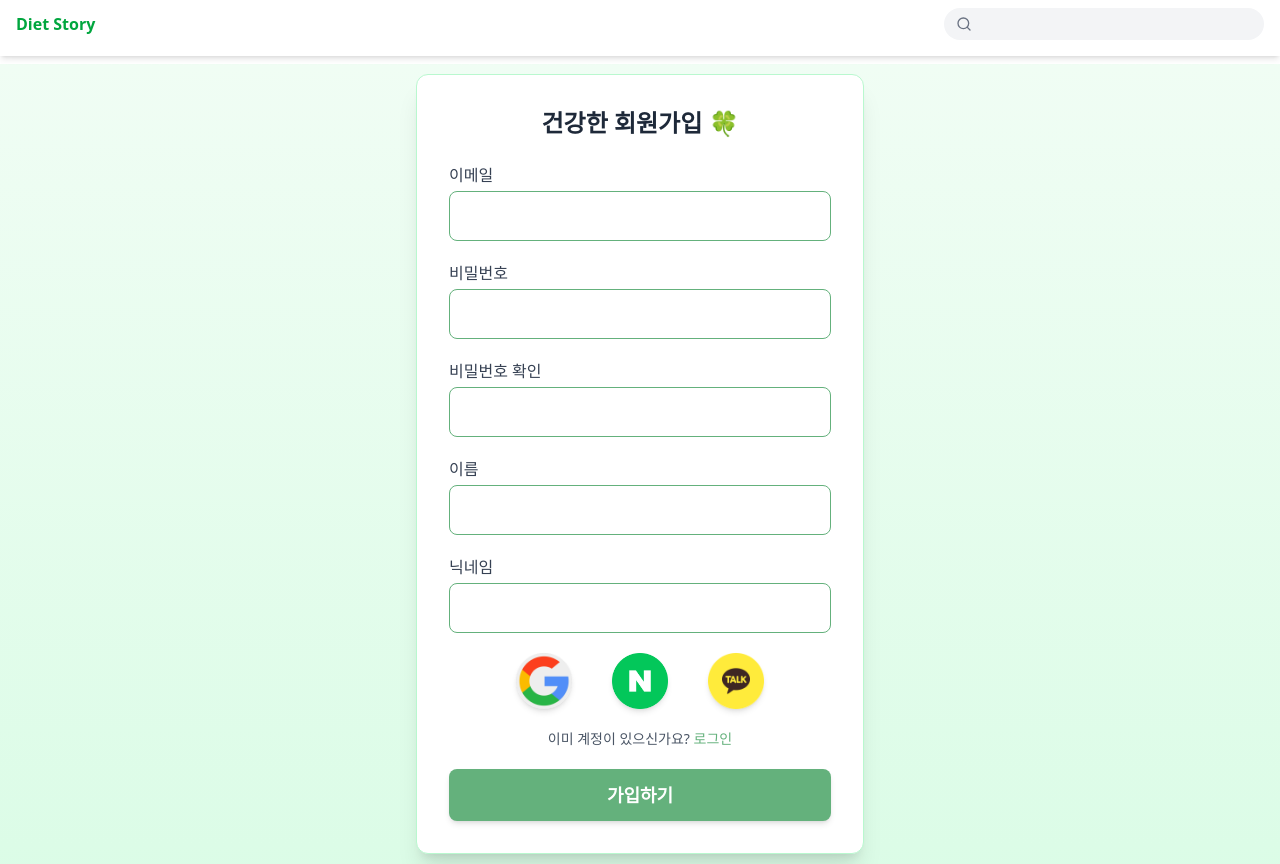
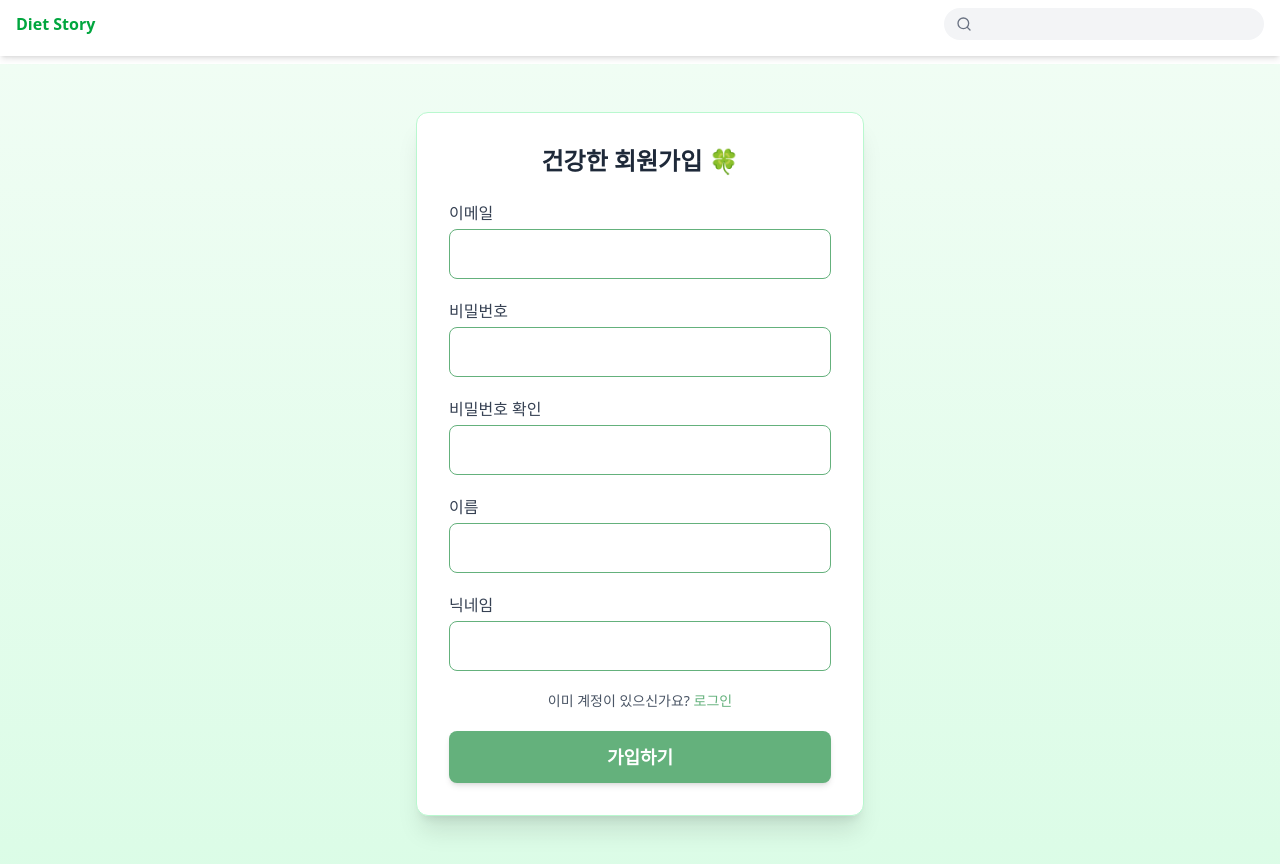
Before and after one commit to 07-main-teamproject/frontend, a React (Vite) app: page /signup in a window 1280 px wide. Built offline with nearby package versions, Linux system fonts and the light colour scheme.

Commit message:
코드 수정

```diff
--- a/src/pages/signup.tsx
+++ b/src/pages/signup.tsx
@@ -133,32 +133,6 @@ const SignUpForm = () => {
             )}
           </div>
 
-          <div className="flex space-x-10 justify-center mt-4">
-            <button className="w-14 h-14 flex items-center justify-center rounded-full shadow-md hover:shadow-lg active:scale-95 transition">
-              <img
-                src="/images/google-icon.png"
-                alt="Kakao Login"
-                className="w-14 h-14"
-              />
-            </button>
-
-            <button className="w-14 h-14 flex items-center justify-center rounded-full shadow-md hover:shadow-lg active:scale-95 transition">
-              <img
-                src="/images/naver-icon.png"
-                alt="Naver Login"
-                className="w-14 h-14"
-              />
-            </button>
-
-            <button className="w-14 h-14 flex items-center justify-center rounded-full shadow-md hover:shadow-lg active:scale-95 transition">
-              <img
-                src="/images/kakao-icon.png"
-                alt="Kakao Login"
-                className="w-14 h-14"
-              />
-            </button>
-          </div>
-
           <p className="text-gray-600 text-sm text-center">
             이미 계정이 있으신가요?{' '}
             <Link to="/login" className="text-[#64B17C]">
```
